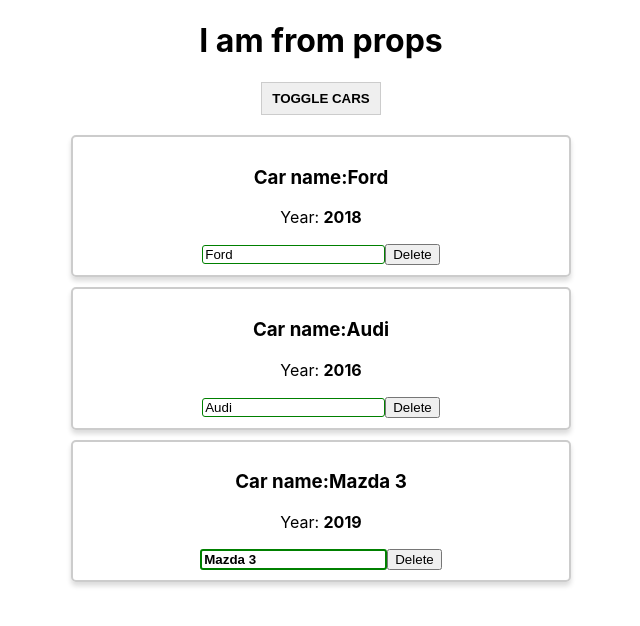
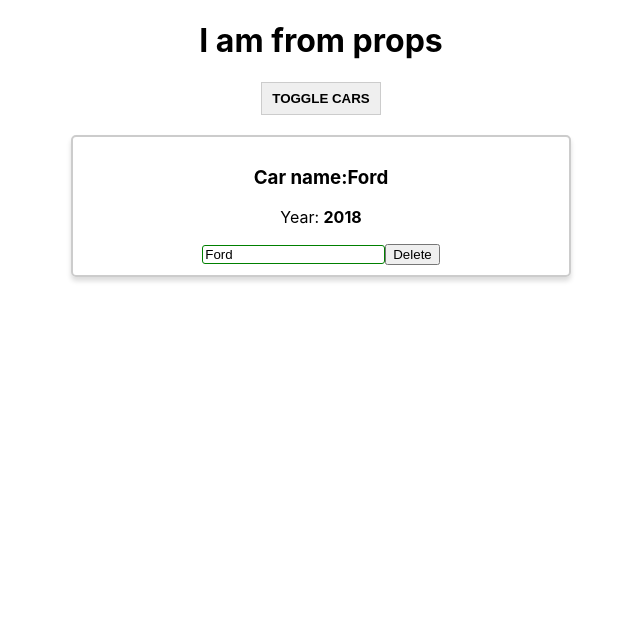
Before and after one commit to denm76/react-theory, a React (Create React App) app: page / in a window 1280 px wide. Both pictures are taken after a click on the button "TOGGLE CARS". Shown: the top 626 px of the page, without its empty margins (319-959 px from the left). Built offline with nearby package versions, Linux system fonts and the light colour scheme.

Commit message:
Проработаны методы жизненного цикла изменения компонента componentWillReceiveProps, shouldComponentUpdate, componentWillUpdate, componentDidUpdate

```diff
--- a/package.json
+++ b/package.json
@@ -6,6 +6,7 @@
     "@testing-library/jest-dom": "^5.11.4",
     "@testing-library/react": "^11.1.0",
     "@testing-library/user-event": "^12.1.10",
+    "node-sass": "5.0.0",
     "node-scss": "^7.0.3",
     "radium": "^0.26.1",
     "react": "^17.0.2",
--- a/src/App.js
+++ b/src/App.js
@@ -9,8 +9,8 @@
         this.state = {
             cars:[
                 {name:'Ford', year:2018},
-                {name:'Audi', year:2016},
-                {name:'Mazda 3', year:2019}
+               // {name:'Audi', year:2016},
+               // {name:'Mazda 3', year:2019}
             ],
             pageTitle:'React components',
             showCars:false
--- a/src/Car/Car.js
+++ b/src/Car/Car.js
@@ -1,10 +1,28 @@
 import React from 'react';
-import Radium from "radium";
+//import Radium from "radium";
 import classes from './Car.module.scss'
 
 class Car extends React.Component{
 
+    componentWillReceiveProps(nextProps) {
+        console.log('Car componentWillReceiveProps', nextProps)
+    }
+
+    shouldComponentUpdate(nextProps, nextState) {
+        console.log('Car shouldComponentUpdate', nextProps, nextState);
+        return nextProps.name.trim() !== this.props.name.trim();
+    }
+
+    componentWillUpdate(nextProps, nextState) {
+        console.log('Car componentWillUpdate', nextProps, nextState)
+    }
+
+    componentDidUpdate() {
+        console.log('Car componentDidUpdate')
+    }
+
     render() {
+        console.log('Car render');
         const inputClasses = [classes.input];
         if(this.props.name !== ''){
             inputClasses.push(classes.green);
@@ -47,7 +65,7 @@
 }
 
 
-export default Radium(Car)
+export default Car
 
 
 // function car(){
```
Also changed, not shown: 1 other file (tests, documents, lock files or other folders).
